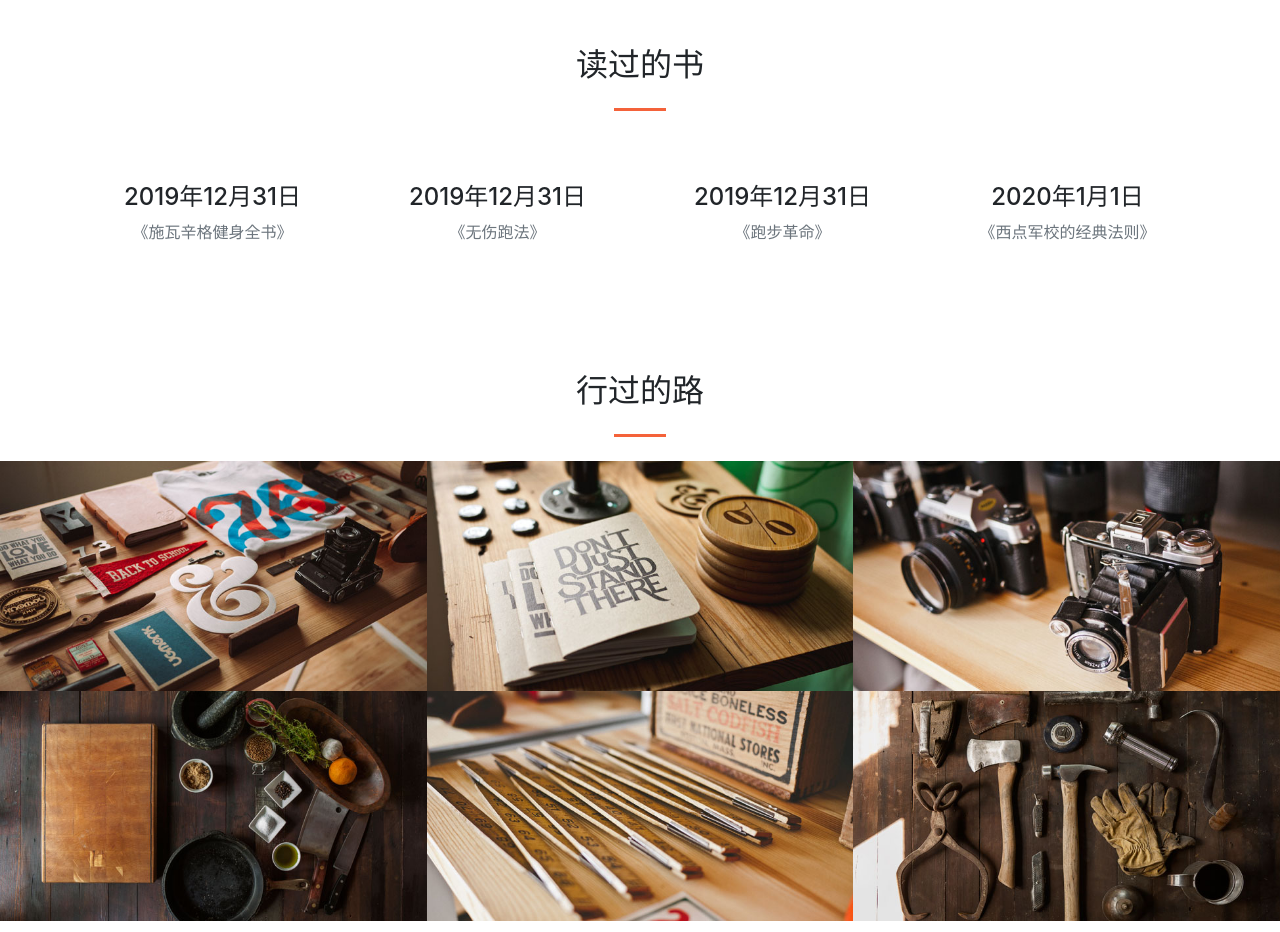
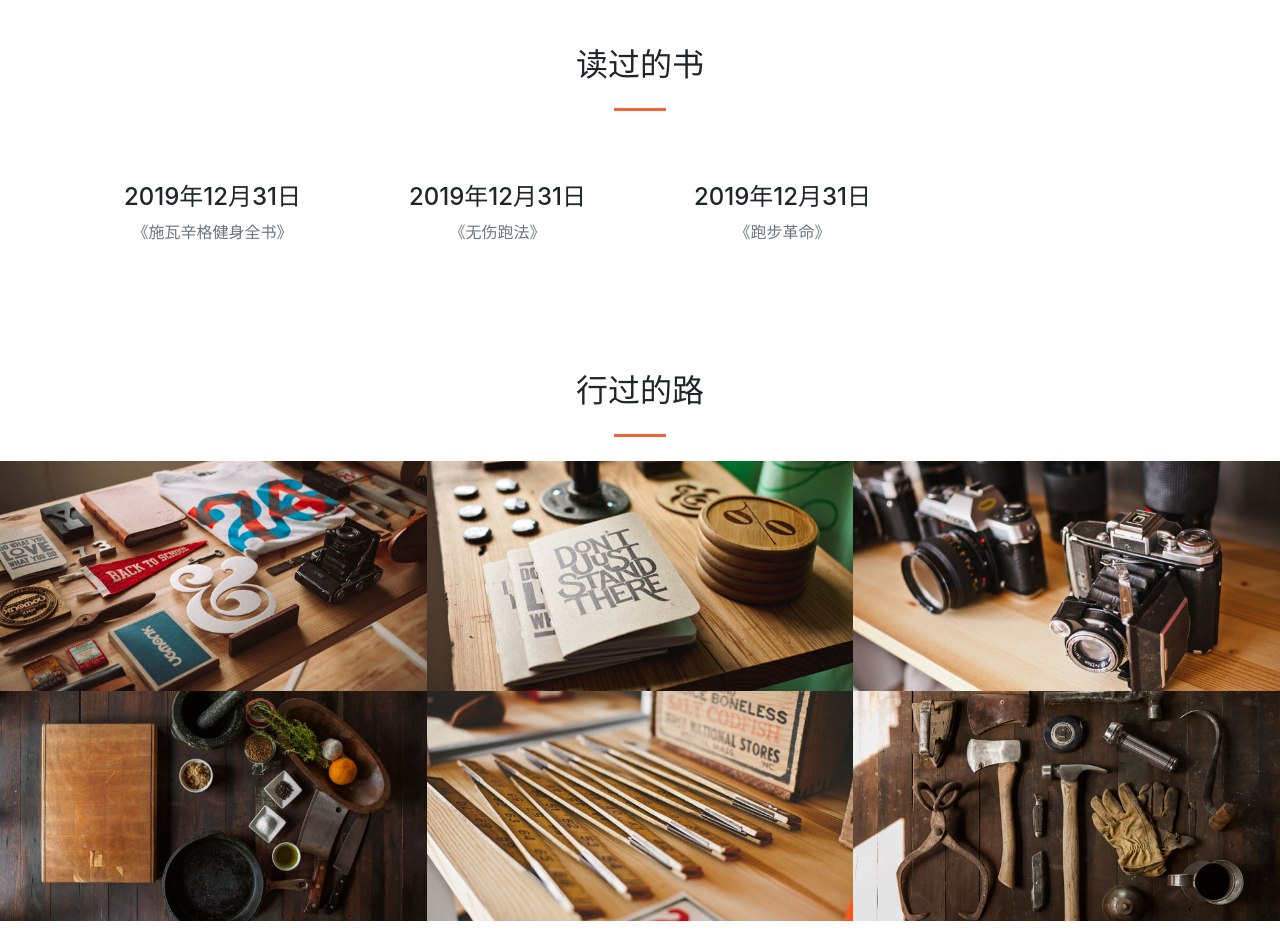
Before and after one commit to qiuxb/51fupan_web_front, a plain HTML site: page index.html in a window 1280 px wide. Shown: the part 1360-2292 px from the top of the page. Drawn offline with Linux system fonts and the light colour scheme.

Commit message:
test webhook

```diff
--- a/index.html
+++ b/index.html
@@ -8,7 +8,7 @@
   <meta name="description" content="">
   <meta name="author" content="">
 
-  <title>webhook</title>
+  <title>二十八画人</title>
 
   <!-- Font Awesome Icons -->
   <link href="vendor/fontawesome-free/css/all.min.css" rel="stylesheet" type="text/css">
@@ -101,12 +101,6 @@
           <div class="mt-5">
             <h3 class="h4 mb-2">2019年12月31日</h3>
             <p class="text-muted mb-0">《跑步革命》</p>
-          </div>
-        </div>
-        <div class="col-lg-3 col-md-6 text-center">
-          <div class="mt-5">
-            <h3 class="h4 mb-2">2020年1月1日</h3>
-            <p class="text-muted mb-0">《西点军校的经典法则》</p>
           </div>
         </div>
       </div>
```
Also changed, not shown: 1 other file.
